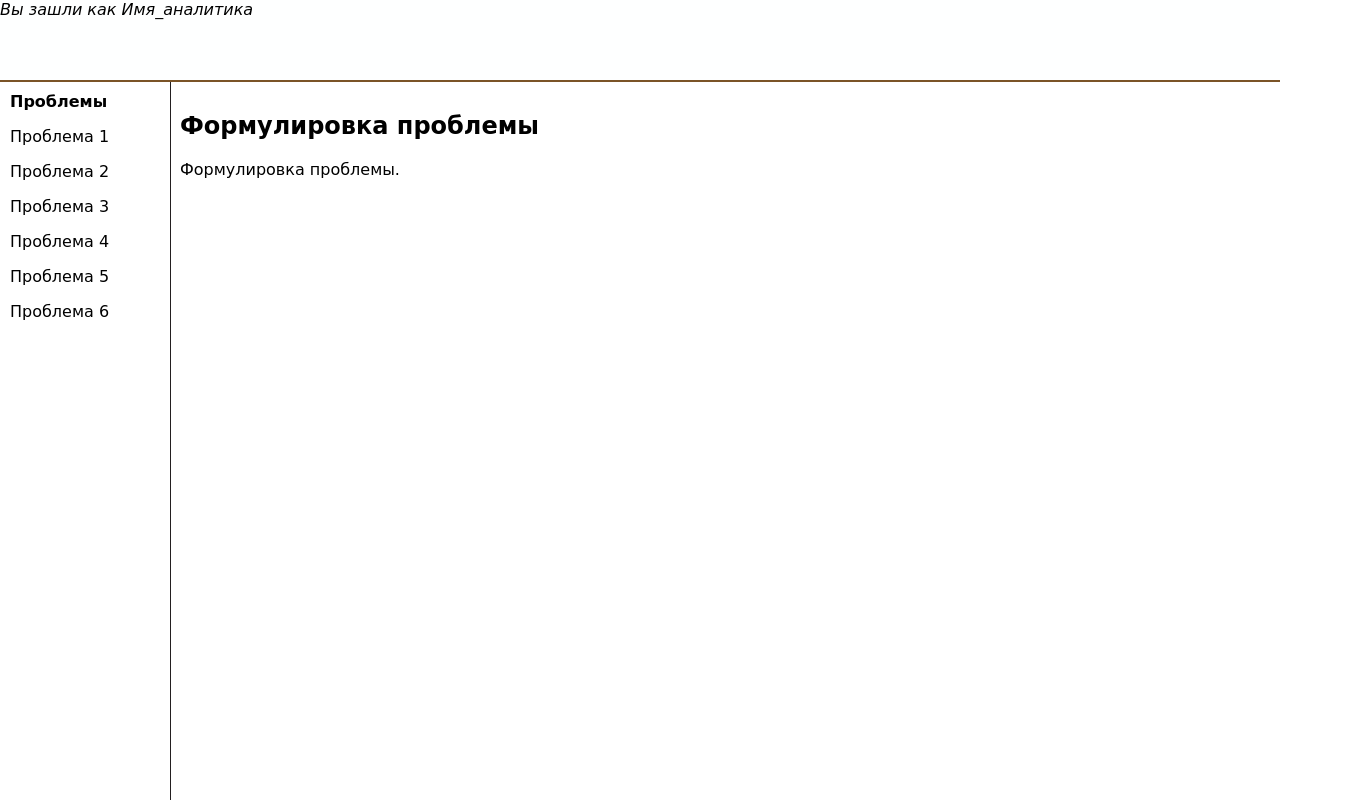
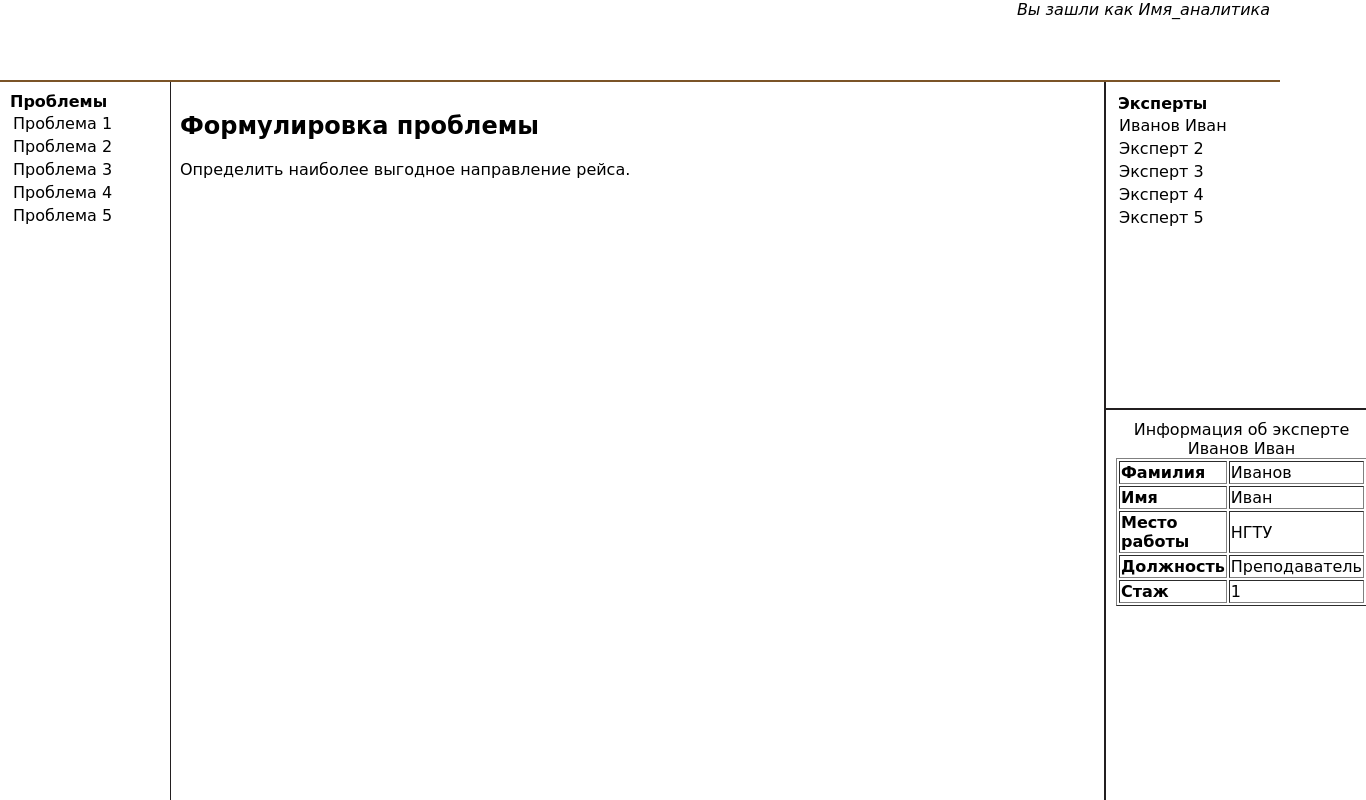
Before and after one commit to toqich/SA, a React (Create React App) app: page / in a window 1280 px wide. Shown: the whole page, 1366 px wide, since content can reach past the window. Built offline with nearby package versions, Linux system fonts and the light colour scheme.

Commit message:
Меню аналитика

```diff
--- a/src/App.css
+++ b/src/App.css
@@ -43,24 +43,69 @@
 }
 
 .sidebar, .content { position: absolute; }
+.sidebar2, .content2 { position: absolute; }
 .sidebar, .content { overflow: auto; padding: 10px; }
+.sidebar2, .content2 { overflow: auto; padding: 10px; }
+.sidebar3, .content3 {
+  overflow: auto;
+  padding: 10px;
+  position: absolute;
+}
 .header {
- height: 80px; /* Высота слоя */
- background: #FEFFFF; border-bottom: 2px solid #7B5427;
+ text-align: right;
+ padding-right: 10px;
+ height: 80px;
+ /* background: #e9e9e9; */
+ border-bottom: 2px solid #7B5427;
 }
+.f{
+    /* padding: 3px;  */
+    text-align: left;
+    border: 1;
+   }
 .header h1 { padding: 20px; margin: 0; }
 .sidebar {
- width: 150px; background: #FFFFFF; border-right: 1px solid #231F20;
- top: 82px; /* Расстояние от верхнего края */
- bottom: 0; /* Расстояние снизу  */
+ overflow: scroll;
+ width: 150px;
+ /* background: #e9e9e9; */
+ border-right: 1px solid #231F20;
+ top: 82px;
+ bottom: 0;
 }
 .content {
- top: 82px; /* Расстояние от верхнего края */
- left: 170px; /* Расстояние от левого края */
+ top: 82px;
+ left: 170px;
  bottom: 0; right: 0;
 }
-
+.sidebar2 {
+ /* background: #e9e9e9; */
+ overflow: scroll;
+ top: 82px;
+ left: 1104px;
+ width: 240px;
+ border-left: 2px solid #231F20;
+ /* top: 82px; */
+ bottom: 249px;
+}
+.content2 {
+ overflow: scroll-;
+ top: 82px;
+}
+.sidebar3 {
+  top: 408px;
+  left: 1104px;
+  width: 240px;
+  border-left: 2px solid #231F20;
+  border-top: 2px solid #231F20;
+  /* top: 82px; */
+  bottom: 0px;
+  text-align: left;
+}
+.content3 {
+ top: 400px;
+}
 .shrift{
   font-family: "Comic Sans MS";
+  /* font-family: "Comic Sans MS"; */
   /* font-size: 50px; */
 }
--- a/src/App.js
+++ b/src/App.js
@@ -6,15 +6,45 @@ function App() {
     <body className="shrift">
      <div className="header"><i>Вы зашли как Имя_аналитика</i></div>
      <div className="sidebar">
-        <b>Проблемы</b>
-        <p>Проблема 1</p><p>Проблема 2</p>
-        <p>Проблема 3</p><p>Проблема 4</p>
-        <p>Проблема 5</p><p>Проблема 6</p>
+      <b>Проблемы</b>
+     <table>
+      <tbody>
+       <tr><td>Проблема 1</td></tr>
+       <tr><td>Проблема 2</td></tr>
+       <tr><td>Проблема 3</td></tr>
+       <tr><td>Проблема 4</td></tr>
+       <tr><td>Проблема 5</td></tr>
+      </tbody>
+     </table>
      </div>
      <div className="content">
         <h2>Формулировка проблемы</h2>
-        <p>Формулировка проблемы.</p>
+        <p>Определить наиболее выгодное направление рейса.</p>
      </div>
+     <div className="sidebar2">
+       <table border-top="1px">
+        <b>Эксперты</b>
+        <tbody>
+         <tr><td>Иванов Иван</td></tr>
+         <tr><td>Эксперт 2</td></tr>
+         <tr><td>Эксперт 3</td></tr>
+         <tr><td>Эксперт 4</td></tr>
+         <tr><td>Эксперт 5</td></tr>
+        </tbody>
+       </table>
+      </div>
+      <div className="sidebar3">
+      <div>
+      <table border="1" width="240px">
+        <caption>Информация об эксперте Иванов Иван</caption>
+        <tr><th>Фамилия</th><td>Иванов</td></tr>
+        <tr><th>Имя</th><td>Иван</td></tr>
+        <tr><th>Место работы</th><td>НГТУ</td></tr>
+        <tr><th>Должность</th><td>Преподаватель</td></tr>
+        <tr><th>Стаж</th><td>1</td></tr>
+      </table>
+    </div>
+      </div>
     </body>
   );
 }
--- a/src/index.css
+++ b/src/index.css
@@ -1,13 +1,13 @@
 body {
   margin: 0;
   font-family: -apple-system, BlinkMacSystemFont, 'Segoe UI', 'Roboto', 'Oxygen',
-    'Ubuntu', 'Cantarell', 'Fira Sans', 'Droid Sans', 'Helvetica Neue',
+    'Ubuntu', 'Cantarell', 'Fira Sans', 'Droid Sans', 'Helvetica Neue', "URW Chancery L"
     sans-serif;
   -webkit-font-smoothing: antialiased;
   -moz-osx-font-smoothing: grayscale;
 }
 
 code {
-  font-family: source-code-pro, Menlo, Monaco, Consolas, 'Courier New',
+  font-family: source-code-pro, Menlo, Monaco, Consolas, 'Courier New', "URW Chancery L"
     monospace;
 }
```
Also changed, not shown: 1 other file (tests, documents, lock files or other folders).
